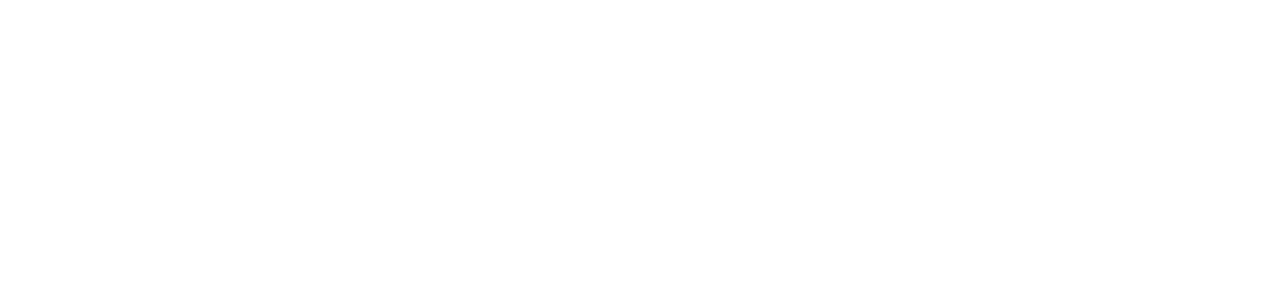
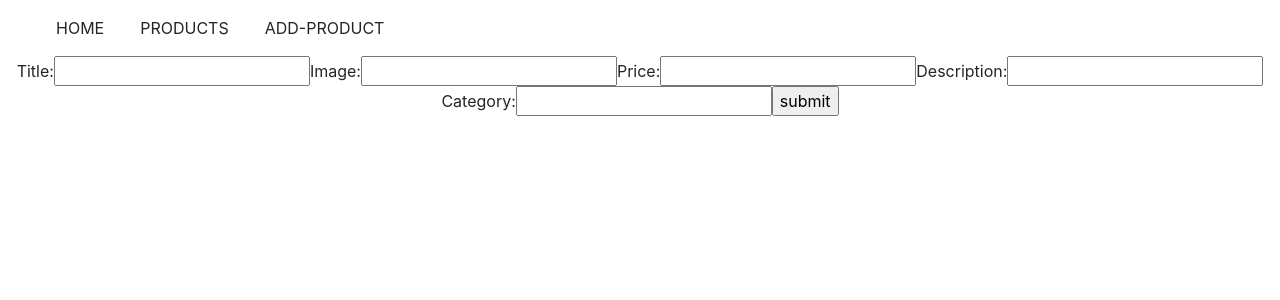
Before and after one commit to Ramayan0/E-Commerce-Project, a React (Create React App) app: page /addProduct in a window 1280 px wide. Before the commit this address had no page. Shown: the top 300 px of the page. Built offline with nearby package versions, Linux system fonts and the light colour scheme.

Commit message:
"Solved Form in Form.js, ProductList.js"

```diff
--- a/package.json
+++ b/package.json
@@ -14,6 +14,7 @@
     "@testing-library/jest-dom": "^5.16.5",
     "@testing-library/react": "^13.4.0",
     "@testing-library/user-event": "^13.5.0",
+    "axios": "^1.1.2",
     "bootstrap": "^5.2.2",
     "react": "^18.2.0",
     "react-bootstrap": "^2.5.0",
--- a/src/App.js
+++ b/src/App.js
@@ -1,17 +1,20 @@
 import React from "react";
 import ProductList from "./components/ProductList";
-import { Route, Switch, Routes } from "react-router-dom";
+import { BrowserRouter, Route, Routes } from "react-router-dom";
 import Home from "./components/Home";
-// import NavBar from "./components/NavBar";
+import Form from "./components/Form";
+import NavBar from "./components/NavBar";
 const App = () => {
   return (
     <div className="App">
-      <Routes>
-        <Route exact path="/home" element={<Home />} />
-
-        {/* <Route exact path="/" element={<Home />}></Route> */}
-        <Route exact path="/" element={<ProductList />} />
-      </Routes>
+      <BrowserRouter>
+        <NavBar />
+        <Routes>
+          <Route exact path="/" element={<Home />} />
+          <Route exact path="/addProduct" element={<Form />} />
+          <Route exact path="/products" element={<ProductList />} />
+        </Routes>
+      </BrowserRouter>
     </div>
   );
 };
--- a/src/components/Header.css
+++ b/src/components/Header.css
@@ -45,7 +45,7 @@
 .img {
   height: 80px;
   width: 100px;
-  margin-left: 10px;
+  /* margin-left: 8px; */
 }
 .images {
   height: 300px;
@@ -55,6 +55,7 @@
 .home {
   /* height: 100px; */
   min-height: 10px;
+
 }
 .d-block {
   width: 100%;
--- a/src/components/Header.js
+++ b/src/components/Header.js
@@ -15,7 +15,7 @@
 
   function handleChange(e) {
     setSearch(e.target.value);
-    // onSearching(search);
+    onSearching(search);
   }
   // console.log("render");
 
@@ -23,7 +23,7 @@
     <div className="header">
       <Link to="/">
         {/* <h4 style={{ color: "black" }}>Remy Luxe Store</h4> */}
-        <img src={require("./Remy.png")} className="img" />
+        <img src={require("./Remy.png")} className="img" alt="" />
       </Link>
 
       <div id="search">
--- a/src/components/NavBar.js
+++ b/src/components/NavBar.js
@@ -6,13 +6,13 @@
   return (
     <div className="navbar">
       <li>
-        <NavLink className="nav-link" to="/home" exact>
+        <NavLink className="nav-link" to="/" exact>
           Home
         </NavLink>
-        <NavLink className="nav-link" to="/" exact>
+        <NavLink className="nav-link" to="/products" exact>
           Products
         </NavLink>
-        <NavLink className="nav-link" to="/" exact>
+        <NavLink className="nav-link" to="/addProduct" exact>
           Add-Product
         </NavLink>
       </li>
--- a/src/components/ProductList.js
+++ b/src/components/ProductList.js
@@ -2,7 +2,7 @@
 import ProductsCard from "./ProductsCard";
 // import Search from "./Search";
 import "./ProductList.css";
-import NavBar from "./NavBar";
+
 import Header from "./Header";
 import Home from "./Home";
 import Form from "./Form";
@@ -39,24 +39,21 @@
   }
 
   const handleAddData = (data) => {
-    // let id = productListData.length + 1;
-    // let newProduct = { ...data, id: id };
-    // console.log("add ~Something", newProduct);
     fetch(baseUrl, {
       method: "POST",
       headers: {
-        "Content-types": "application/json",
+        "Content-Type": "application/json",
       },
       body: JSON.stringify(data),
     })
-    .then((res) => res.json)
-    .then((newProduct)=> setProduct( ...product,newProduct))
+      .then((res) => res.json())
+      .then((newProduct) => setProduct([...product, newProduct]));
   };
 
   return (
     <div id="all">
       <Header onSearching={handleSearching} />
-      <NavBar />
+
       <Form addProduct={handleAddData} />
       <Home />
 
--- a/src/index.js
+++ b/src/index.js
@@ -1,15 +1,11 @@
 import React from "react";
 import ReactDOM from "react-dom";
 import App from "./App";
-import { BrowserRouter, Route, Routes} from "react-router-dom";
+// import { BrowserRouter, Route, Routes } from "react-router-dom";
 
 ReactDOM.render(
   <React.StrictMode>
-    <BrowserRouter>
-      <Routes>
-        <Route path="/" element={<App />}></Route>
-      </Routes>
-    </BrowserRouter>
+    <App />
   </React.StrictMode>,
 
   document.getElementById("root")
```
Also changed, not shown: 2 other files (tests, documents, lock files or other folders).
